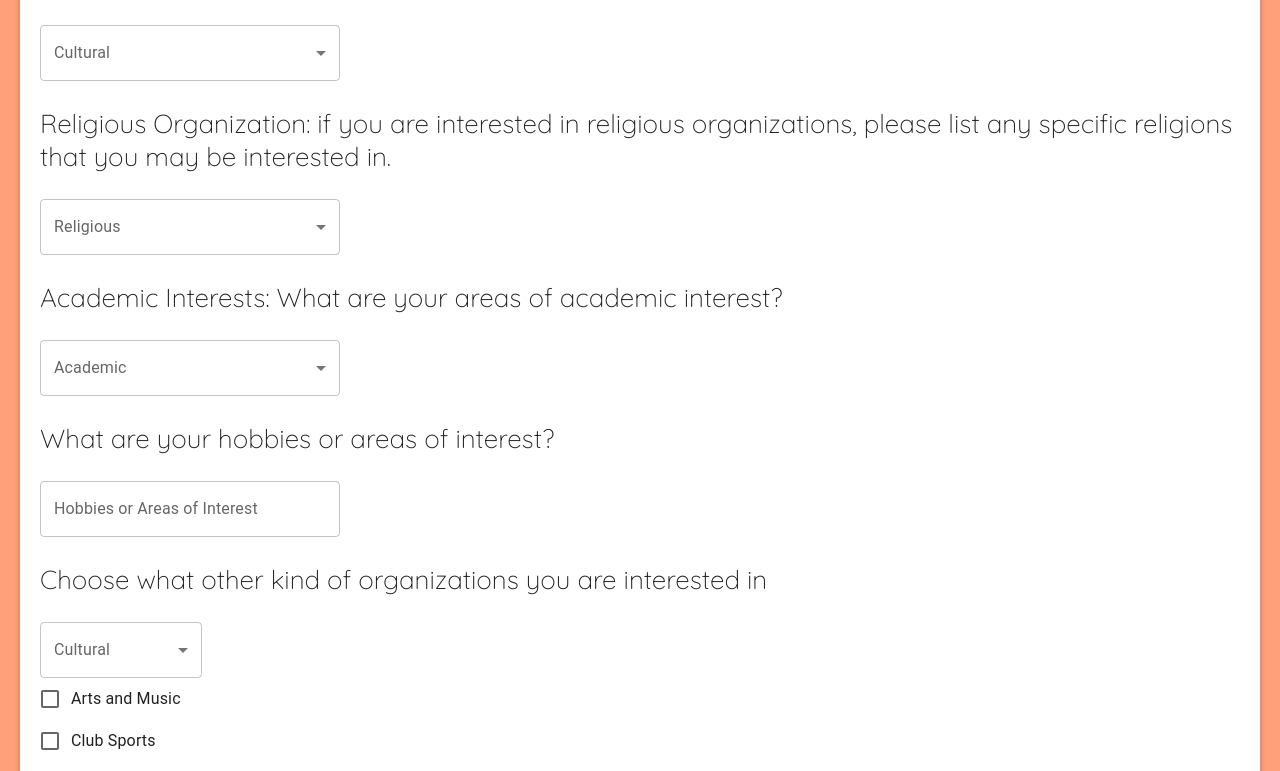
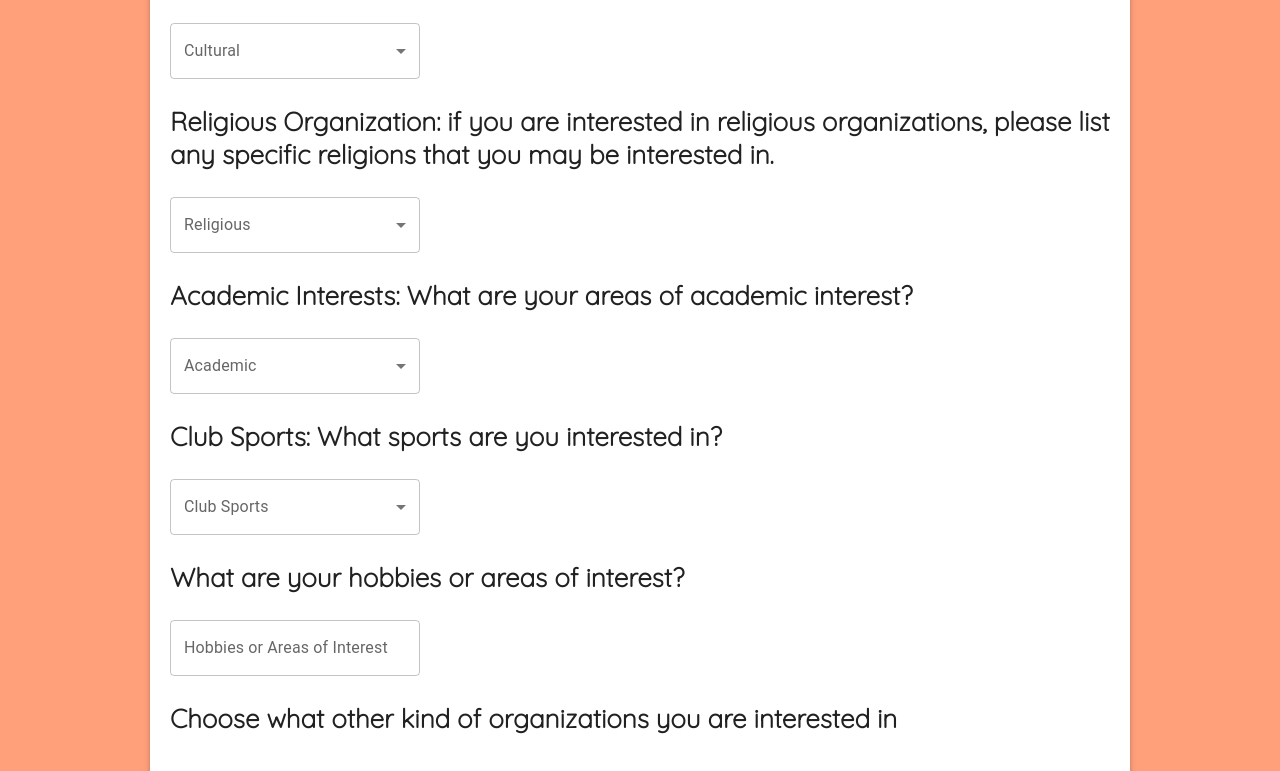
Before and after one commit to Manasvinitroshan/StudentOrganizationMatch, a React (Create React App) app in the folder stud_org_website/: page / in a window 1280 px wide. Shown: the part 947-1718 px from the top of the page. Built offline with nearby package versions, Linux system fonts and the light colour scheme.

Commit message:
Updating frontend

```diff
--- a/stud_org_website/src/App.css
+++ b/stud_org_website/src/App.css
@@ -30,9 +30,9 @@
 
 .form-background{
   background-color: #fff;
-  border-radius: 10px;
+  border-radius: 100px;
   padding: 20px;
-  margin: 20px;
+  margin: 20px 150px 0px 150px;
   text-align: left;
 }
 
@@ -45,8 +45,15 @@
   }
 }
 
+.header{
+  font-family: 'Quicksand', sans-serif;
+  font-weight: bold !important;
+  /* font-weight: 800; */
+}
+
 .fancyfont{
   font-family: 'Quicksand', sans-serif;
+  font-weight: bold !important;
 }
 
 .round-button {
--- a/stud_org_website/src/App.js
+++ b/stud_org_website/src/App.js
@@ -6,7 +6,28 @@ import {Button, ListItemText, TextField, Checkbox, FormControl, FormControlLabel
 
 const religions = ["Christianity", "Judaism", "Islam", "Hinduism", "Buddhism"];
 const cultures = ["Korean", "Indian", "Pakistani", "African", "Greek"];
-const academic = ["Artificial Intelligence", "Biology", "Business", "Computer Science", "Economics", "Engineering", "English", "History", "Language", "Literature", "Math", "Medicine", "Psychology", "Robotics"];
+const academic = [
+  "Artificial Intelligence",
+  "Biology",
+  "Business",
+  "Chemistry",
+  "Computer Science",
+  "Economics",
+  "Engineering",
+  "English",
+  "Geology",
+  "Geophysics",
+  "History",
+  "Language",
+  "Literature",
+  "Math",
+  "Medicine",
+  "Physics",
+  "Psychology",
+  "Robotics"
+];
+
+const clubSports = ["Ultimate Frisbee"];
 
 function App() {
 
@@ -92,28 +113,28 @@ function App() {
     <div className="App">
       <header className="App-header">
         <Paper className='form-background' elevation={3}>
-          <h1 className='fancyfont'>Student Organization Match Card</h1>
+          <h1>Student Organization Match Card</h1>
           <p className='fancyfont'>What is your name?</p>
 
-          <TextField id="outlined-basic" label="Full Name" variant="outlined" className='fancyfont' style={{ width: '300px' }}/>
+          <TextField id="outlined-basic" label="Full Name" variant="outlined" className='fancyfont' style={{ width: '250px' }}/>
           <br/>
 
           <p className='fancyfont'>What is your major?</p>
-          <TextField id="outlined-basic" label="Major" variant="outlined"  style={{ width: '300px' }}/>
+          <TextField id="outlined-basic" label="Major" variant="outlined"  style={{ width: '250px' }}/>
 
           <p className='fancyfont'>What is your email?</p>
-          <TextField id="outlined-basic" label="Enter your email" variant="outlined"  style={{ width: '300px' }}/>
+          <TextField id="outlined-basic" label="Enter your email" variant="outlined"  style={{ width: '250px' }}/>
 
           <br/>
           <p className='fancyfont'>Your gender</p>
           <FormControl>
-            <InputLabel id="demo-simple-select-label"  style={{ width: '300px' }}>Gender</InputLabel>
+            <InputLabel id="demo-simple-select-label"  style={{ width: '250px' }}>Gender</InputLabel>
             <Select
               labelId="demo-simple-select-label"
               id="demo-simple-select"
               value={gender}
               label="Gender"
-              style={{ width: '300px' }}
+              style={{ width: '250px' }}
               //onChange={handleChange}
             >
               {/* <MenuItem><FormControlLabel control={<Checkbox/>} label="Computer Science"/></MenuItem>
@@ -130,13 +151,13 @@ function App() {
           <br/>
           <p className='fancyfont'>Your housing situation</p>
           <FormControl>
-            <InputLabel id="demo-simple-select-label"  style={{ width: '300px' }}>Housing</InputLabel>
+            <InputLabel id="demo-simple-select-label"  style={{ width: '250px' }}>Housing</InputLabel>
             <Select
                 labelId="demo-simple-select-label"
                 id="demo-simple-select"
                 value={housing}
                 label="Housing Situation"
-                style={{ width: '300px' }}
+                style={{ width: '250px' }}
                 //onChange={handleChange}
               >
                 {/* <MenuItem><FormControlLabel control={<Checkbox/>} label="Computer Science"/></MenuItem>
@@ -156,7 +177,7 @@ function App() {
               label="Academic"
               multiple={true}
               onChange={cultureChange}
-              style={{ width: '300px' }}
+              style={{ width: '250px' }}
               renderValue={(selected) => selected.join(', ')}
             >
               {/* <MenuItem><FormControlLabel control={<Checkbox/>} label="Computer Science"/></MenuItem>
@@ -181,7 +202,7 @@ function App() {
               label="Academic"
               multiple={true}
               onChange={religionChange}
-              style={{ width: '300px' }}
+              style={{ width: '250px' }}
               renderValue={(selected) => selected.join(', ')}
             >
              {/* <MenuItem><FormControlLabel control={<Checkbox/>} label="Computer Science"/></MenuItem>
@@ -206,7 +227,31 @@ function App() {
               label="Academic"
               multiple={true}
               onChange={academicChange}
-              style={{ width: '300px' }}
+              style={{ width: '250px' }}
+              renderValue={(selected) => selected.join(', ')}
+            >
+            {/* <MenuItem><FormControlLabel control={<Checkbox/>} label="Computer Science"/></MenuItem>
+            <MenuItem><FormControlLabel control={<Checkbox/>} label="Business"/></MenuItem> */}
+              {academic.map((option) => (
+                <MenuItem key={option} value={option}>
+                  <Checkbox checked={selectedAcademic.indexOf(option) > -1} />
+                  <ListItemText primary={option} />
+                </MenuItem>
+              ))}
+            </Select>
+          </FormControl>
+          <br/>
+          <p className='fancyfont'>Club Sports: What sports are you interested in?</p>
+          <FormControl>
+            <InputLabel id="demo-simple-select-label">Club Sports</InputLabel>
+            <Select
+              labelId="demo-simple-select-label"
+              id="demo-simple-select"
+              value={selectedAcademic}
+              label="Academic"
+              multiple={true}
+              onChange={academicChange}
+              style={{ width: '250px' }}
               renderValue={(selected) => selected.join(', ')}
             >
             {/* <MenuItem><FormControlLabel control={<Checkbox/>} label="Computer Science"/></MenuItem>
@@ -221,28 +266,10 @@ function App() {
           </FormControl>
           <br/>
           <p className='fancyfont' >What are your hobbies or areas of interest?</p>
-          <TextField id="outlined-basic" label="Hobbies or Areas of Interest" variant="outlined"  style={{ width: '300px' }} multiline/>
+          <TextField id="outlined-basic" label="Hobbies or Areas of Interest" variant="outlined"  style={{ width: '250px' }} multiline/>
           <br/>
           <p className='fancyfont' >Choose what other kind of organizations you are interested in</p>
           <FormControl>
-            <InputLabel id="demo-simple-select-label">Cultural</InputLabel>
-            <Select
-              labelId="demo-simple-select-label"
-              id="demo-simple-select"
-              value={selectedCulture}
-              label="Academic"
-              multiple={true}
-              onChange={handleChange}
-              renderValue={(selected) => selected.join(', ')}
-            >
-              {/* <MenuItem><FormControlLabel control={<Checkbox/>} label="Computer Science"/></MenuItem>
-              <MenuItem><FormControlLabel control={<Checkbox/>} label="Business"/></MenuItem> */}
-              <MenuItem>Korean</MenuItem>
-              <MenuItem>Indian</MenuItem>
-              <MenuItem>Pakistani</MenuItem>
-              <MenuItem>African</MenuItem>
-              <MenuItem>Greek</MenuItem>
-            </Select>
             <FormControlLabel control={<Checkbox/>} label="Arts and Music"/>
             <FormControlLabel control={<Checkbox/>} label="Club Sports"/>
             {/* <FormControlLabel control={<Checkbox/>} label="Cultural"/> */}
@@ -260,8 +287,8 @@ function App() {
           <br/>
           <Button variant="contained" color='primary' sx={styles} onClick={getHelloWorld}>Submit</Button>
           <br/>
-          <br/>
-          <button variant="contained" color='primary' sx={styles} onClick={getHelloWorld} className='round-button'>Submit</button>
+          {/* <br/>
+          <button variant="contained" color='primary' sx={styles} onClick={getHelloWorld} className='round-button'>Submit</button> */}
         </Paper>
 
 
@@ -298,7 +325,7 @@ function App() {
   //               label="Academic"
   //               multiple={true}
   //               onChange={handleChange}
-  //               style={{ width: '300px' }}
+  //               style={{ width: '250px' }}
   //               renderValue={(selected) => selected.join(', ')}
   //             >
   //               {/* <MenuItem><FormControlLabel control={<Checkbox/>} label="Computer Science"/></MenuItem>
```
